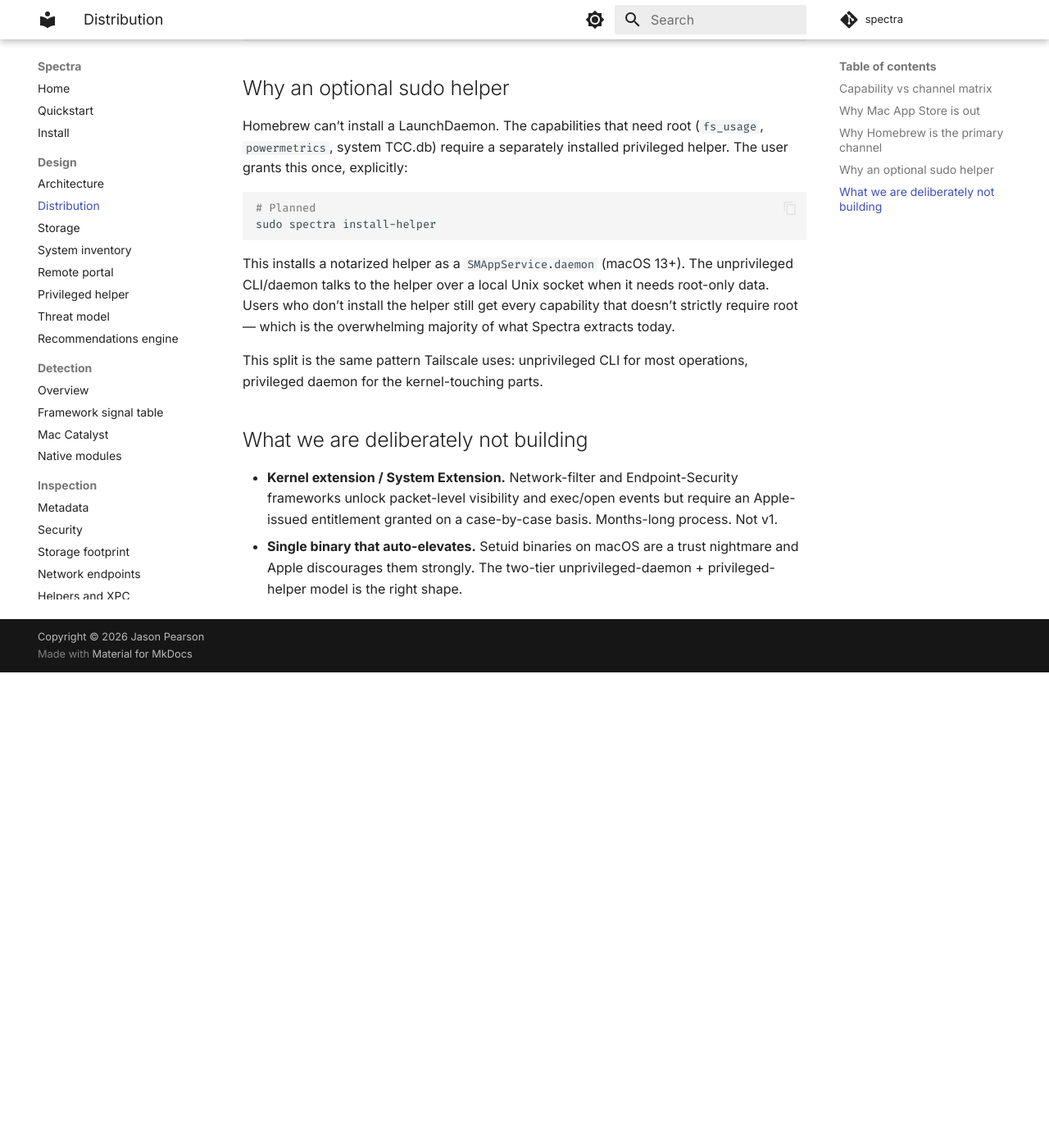
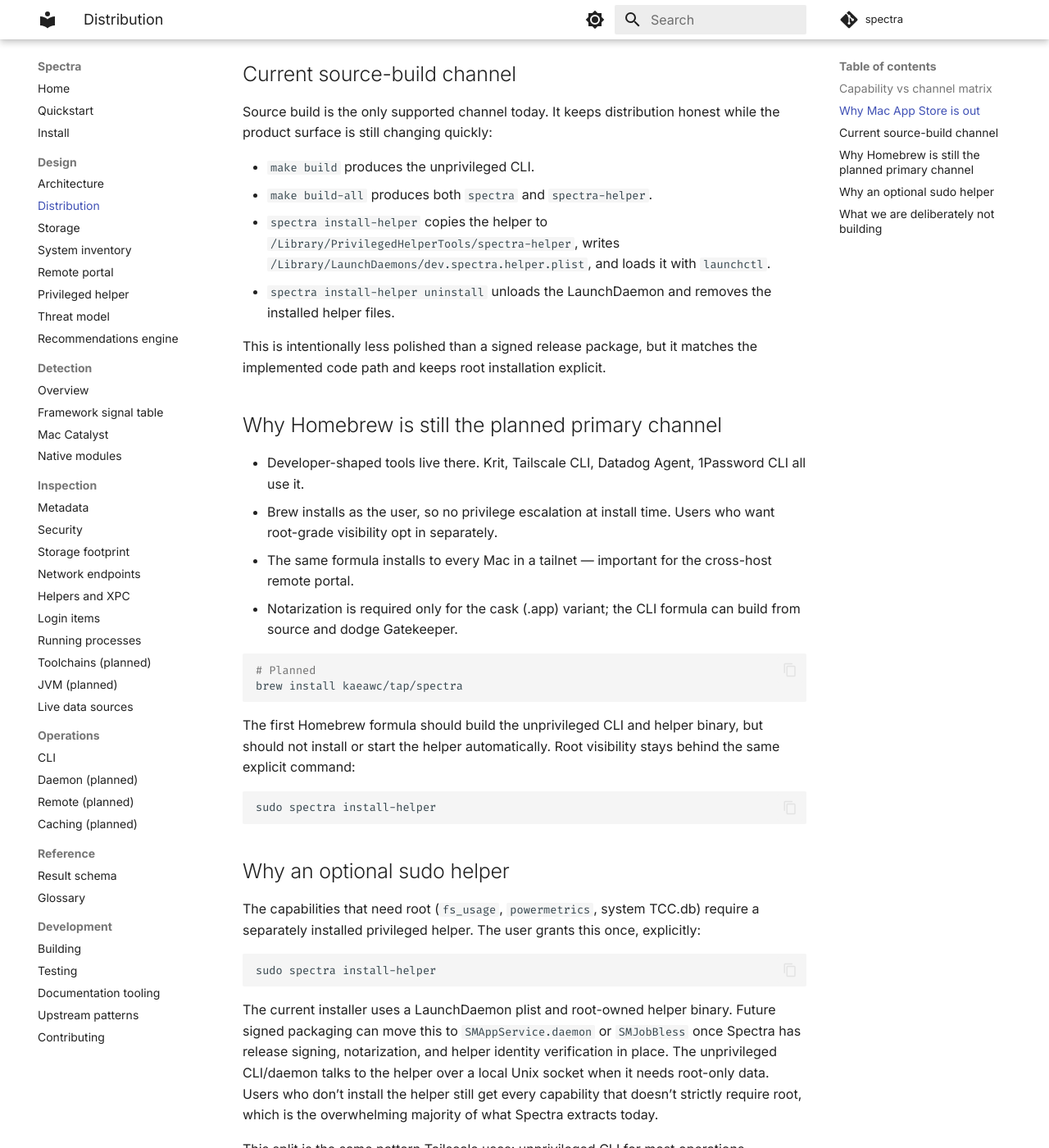
Before and after one commit to kaeawc/spectra, an MkDocs documentation site: the page built from docs/design/distribution.md, in a window 1280 px wide and 1400 px high, scrolled down 1961 px. Shown: the whole window at 82% size. Built offline with MkDocs 1.6.1 and Material for MkDocs 9.7.7, drawn with Linux system fonts in a browser that asks for light colours; comment, search, counter and statistics services are not loaded; before the commit the page ends 2781 px from its top, so only the background shows below that; some of the changed text lies outside the part shown.

Commit message:
Align distribution docs with current installer

````diff
--- a/docs/design/distribution.md
+++ b/docs/design/distribution.md
@@ -1,23 +1,42 @@
 # Distribution
 
 Each macOS distribution channel imposes a different ceiling on what
-Spectra can do. This page captures the analysis behind why we chose
-**Homebrew + optional curl-bash for a privileged helper** and ruled out
-the Mac App Store.
+Spectra can do. This page captures the analysis behind the current
+**source build + optional LaunchDaemon helper** distribution path, the
+planned Homebrew/prebuilt release channels, and why the Mac App Store is
+out of scope for the full product.
+
+Today the supported path is:
+
+```bash
+git clone https://github.com/kaeawc/spectra.git
+cd spectra
+make build-all
+./spectra version
+./spectra-helper --version
+```
+
+The helper is optional. Users who want root-only telemetry install it
+explicitly:
+
+```bash
+sudo ./spectra install-helper
+./spectra install-helper --status
+```
 
 ## Capability vs channel matrix
 
-| Capability | MAS | Homebrew (CLI) | Homebrew Cask (.app) | curl-bash + sudo |
+| Capability | MAS | Source build | Homebrew CLI (planned) | Prebuilt archive/cask (planned) |
 |---|---|---|---|---|
 | Static inspection of `/Applications` | partial | ✓ | ✓ | ✓ |
 | Read other users' app data | ✗ (sandbox) | ✓ | ✓ | ✓ |
 | Per-user TCC.db | ✗ | ✓ | ✓ | ✓ |
-| System TCC.db | ✗ | sudo only | sudo only | ✓ via helper |
+| System TCC.db | ✗ | ✓ via helper | ✓ via helper | ✓ via helper |
 | `lsof -i`, `nettop` | ✗ | ✓ | ✓ | ✓ |
-| `fs_usage`, `powermetrics`, `pmset` | ✗ | sudo only | sudo only | ✓ via helper |
+| `fs_usage`, `powermetrics`, `pmset` | ✗ | ✓ via helper | ✓ via helper | ✓ via helper |
 | Listen on TCP / Unix socket | ✗ | ✓ | ✓ | ✓ |
 | Embed `tsnet` (Tailscale) | ✗ | ✓ | ✓ | ✓ |
-| Install LaunchDaemon | ✗ | user can do it | via SMAppService | ✓ |
+| Install LaunchDaemon | ✗ | ✓ via `sudo spectra install-helper` | ✓ via opt-in command | planned signed helper |
 | System Extension (kernel-grade) | ✗ | ✗ | requires Apple entitlement | requires Apple entitlement |
 
 ## Why Mac App Store is out
@@ -41,7 +60,24 @@ inspection of bundles already in `/Applications`. That loses the entire
 live-state and remote-debugging story. Two distribution targets isn't
 worth the engineering for that capability slice.
 
-## Why Homebrew is the primary channel
+## Current source-build channel
+
+Source build is the only supported channel today. It keeps distribution
+honest while the product surface is still changing quickly:
+
+- `make build` produces the unprivileged CLI.
+- `make build-all` produces both `spectra` and `spectra-helper`.
+- `spectra install-helper` copies the helper to
+  `/Library/PrivilegedHelperTools/spectra-helper`, writes
+  `/Library/LaunchDaemons/dev.spectra.helper.plist`, and loads it with
+  `launchctl`.
+- `spectra install-helper uninstall` unloads the LaunchDaemon and removes
+  the installed helper files.
+
+This is intentionally less polished than a signed release package, but it
+matches the implemented code path and keeps root installation explicit.
+
+## Why Homebrew is still the planned primary channel
 
 - Developer-shaped tools live there. Krit, Tailscale CLI, Datadog Agent,
   1Password CLI all use it.
@@ -57,22 +93,32 @@ worth the engineering for that capability slice.
 brew install kaeawc/tap/spectra
 ```
 
-## Why an optional sudo helper
-
-Homebrew can't install a LaunchDaemon. The capabilities that need root
-(`fs_usage`, `powermetrics`, system TCC.db) require a separately
-installed privileged helper. The user grants this once, explicitly:
+The first Homebrew formula should build the unprivileged CLI and helper
+binary, but should not install or start the helper automatically. Root
+visibility stays behind the same explicit command:
 
 ```bash
-# Planned
 sudo spectra install-helper
 ```
 
-This installs a notarized helper as a `SMAppService.daemon` (macOS 13+).
-The unprivileged CLI/daemon talks to the helper over a local Unix socket
-when it needs root-only data. Users who don't install the helper still
-get every capability that doesn't strictly require root — which is the
-overwhelming majority of what Spectra extracts today.
+## Why an optional sudo helper
+
+The capabilities that need root (`fs_usage`, `powermetrics`, system
+TCC.db) require a separately installed privileged helper. The user grants
+this once, explicitly:
+
+```bash
+sudo spectra install-helper
+```
+
+The current installer uses a LaunchDaemon plist and root-owned helper
+binary. Future signed packaging can move this to `SMAppService.daemon`
+or `SMJobBless` once Spectra has release signing, notarization, and
+helper identity verification in place. The unprivileged CLI/daemon talks
+to the helper over a local Unix socket when it needs root-only data.
+Users who don't install the helper still get every capability that
+doesn't strictly require root, which is the overwhelming majority of what
+Spectra extracts today.
 
 This split is the same pattern Tailscale uses: unprivileged CLI for most
 operations, privileged daemon for the kernel-touching parts.
````
Also changed, not shown: 1 other file.
